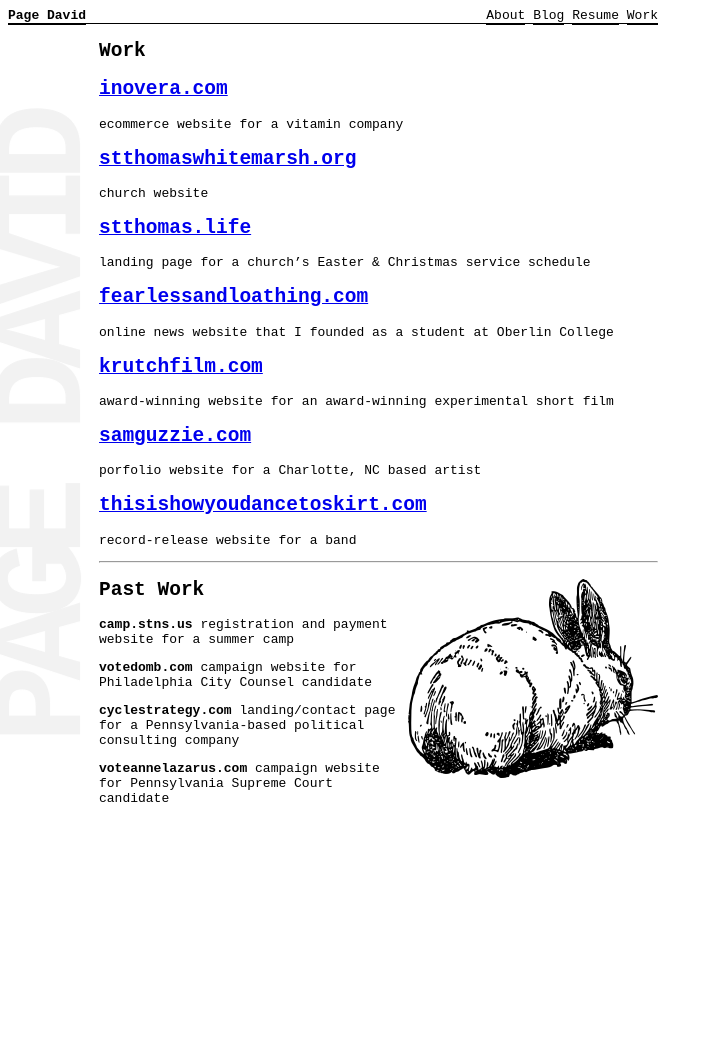
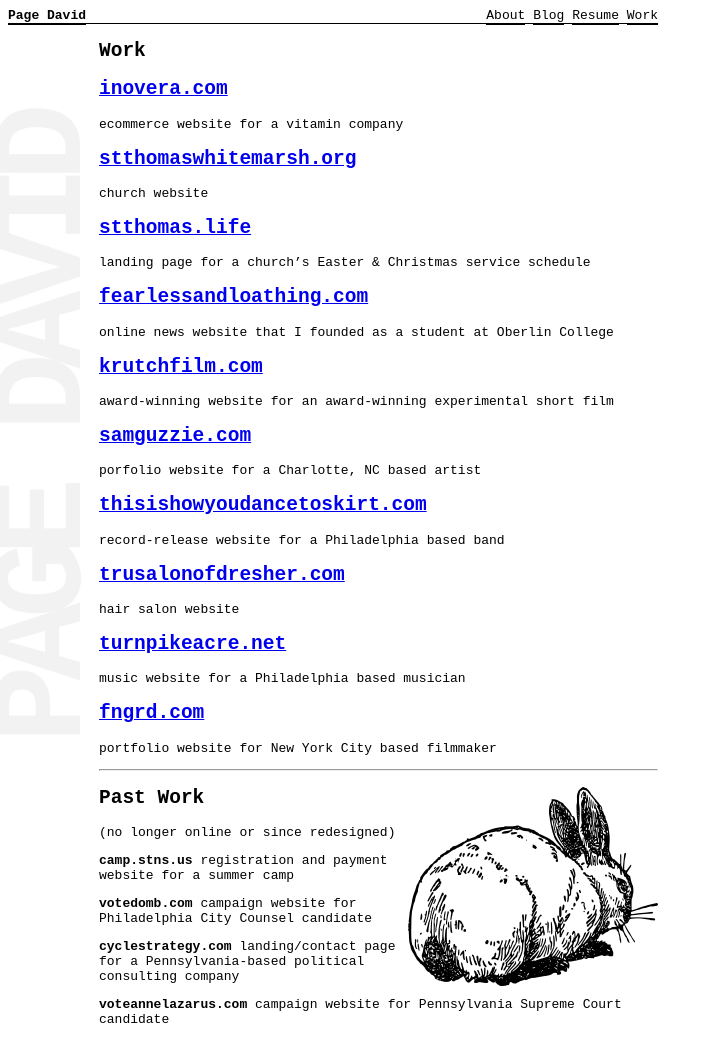
Before and after one commit to pagedavid/pagedavid.github.io, a Jekyll site: the page built from work.md, in a window 1280 px wide. Shown: the whole page, without its empty margins (0-721 px from the left). Built offline with Jekyll 4.4.1, drawn with Linux system fonts in a browser that asks for light colours; before the commit the page ends 900 px from its top, so only the background shows below that.

Commit message:
added more websites

```diff
--- a/work.md
+++ b/work.md
@@ -23,11 +23,22 @@ award-winning website for an award-winning experimental short film
 porfolio website for a Charlotte, NC based artist
 
 ## [thisishowyoudancetoskirt.com](http://thisishowyoudancetoskirt.com)
-record-release website for a band
+record-release website for a Philadelphia based band
+
+## [trusalonofdresher.com](http://trusalonofdresher.com/)
+hair salon website
+
+## [turnpikeacre.net](http://turnpikeacre.net/)
+music website for a Philadelphia based musician
+
+## [fngrd.com](http://fngrd.com)
+portfolio website for New York City based filmmaker
 
 ------
 
 ## Past Work ![Bunny]({{relative}}/assets/bunny.png){:class="float-right"}
+
+(no longer online or since redesigned)
 
 **camp.stns.us**
 registration and payment website for a summer camp
```
